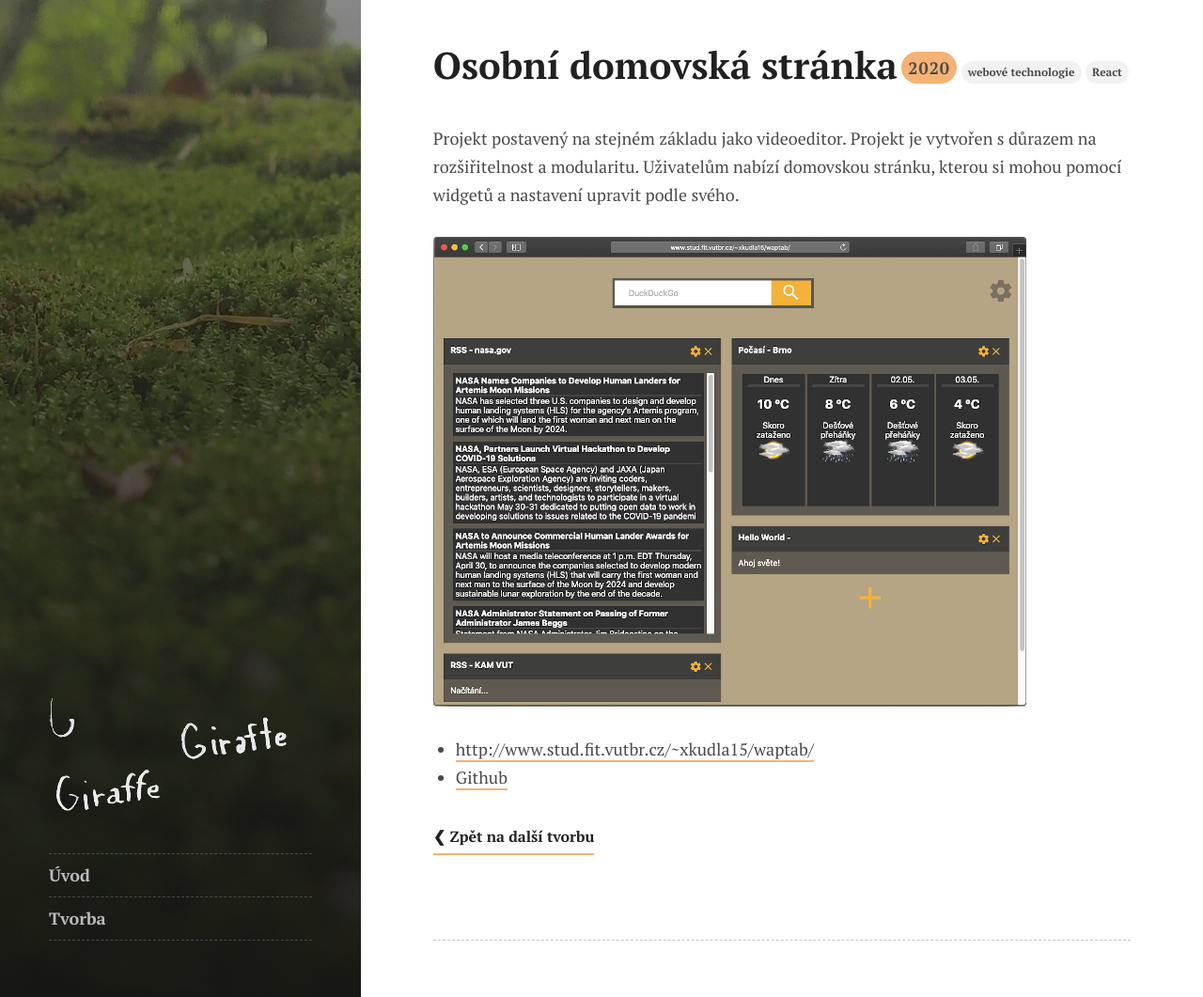
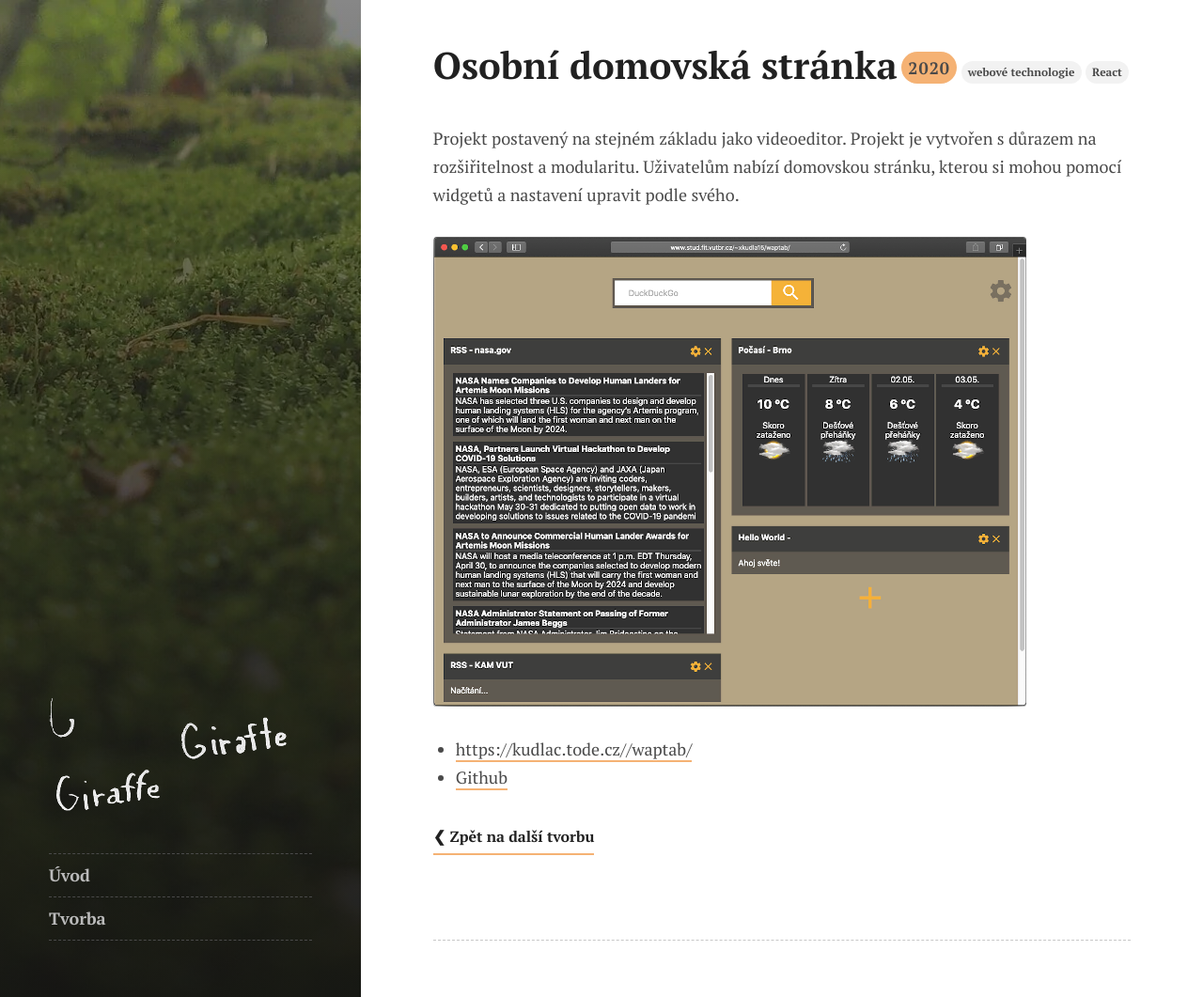
Before and after one commit to kudlav/kudlav.github.io, a Jekyll site: the page built from _posts/2020-01-01-web_waptab.md, in a window 1280 px wide and 1061 px high. Shown: the whole window at 94% size. Built offline with Jekyll 4.4.1, drawn with Linux system fonts in a browser that asks for light colours; some of the changed lines change nothing that is shown.

Commit message:
Update 2020-01-01-web_waptab.md

```diff
--- a/_posts/2020-01-01-web_waptab.md
+++ b/_posts/2020-01-01-web_waptab.md
@@ -11,5 +11,5 @@ Projekt postavený na stejném základu jako videoeditor. Projekt je vytvořen s
 
 ![Personal homepage screenshot](/assets/images/web_waptab.webp)
 
- - [http://www.stud.fit.vutbr.cz/~xkudla15/waptab/](http://www.stud.fit.vutbr.cz/~xkudla15/waptab/)
+ - [https://kudlac.tode.cz//waptab/](http://www.stud.fit.vutbr.cz/~xkudla15/waptab/)
  - [Github](https://github.com/kudlav/waptab/)
```
